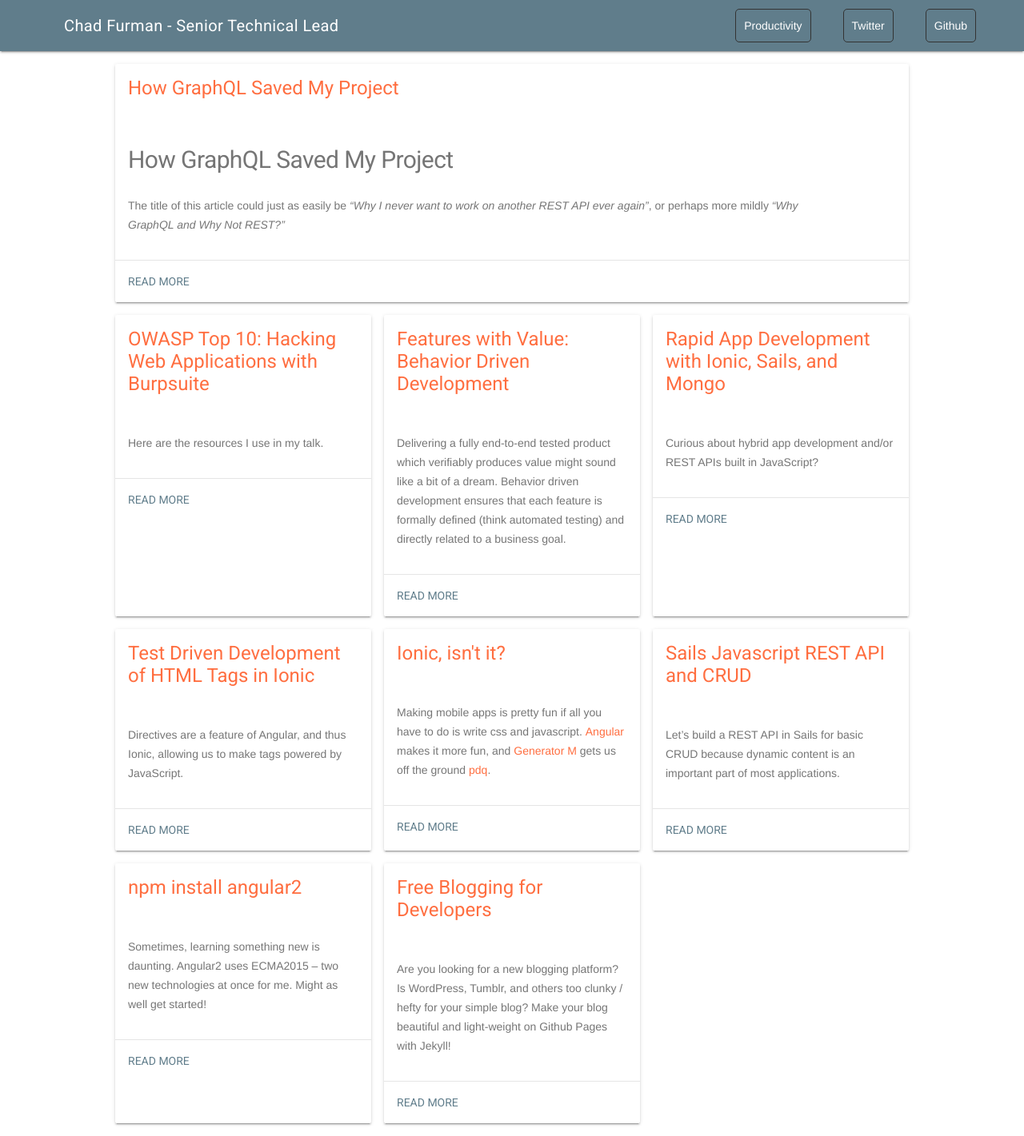
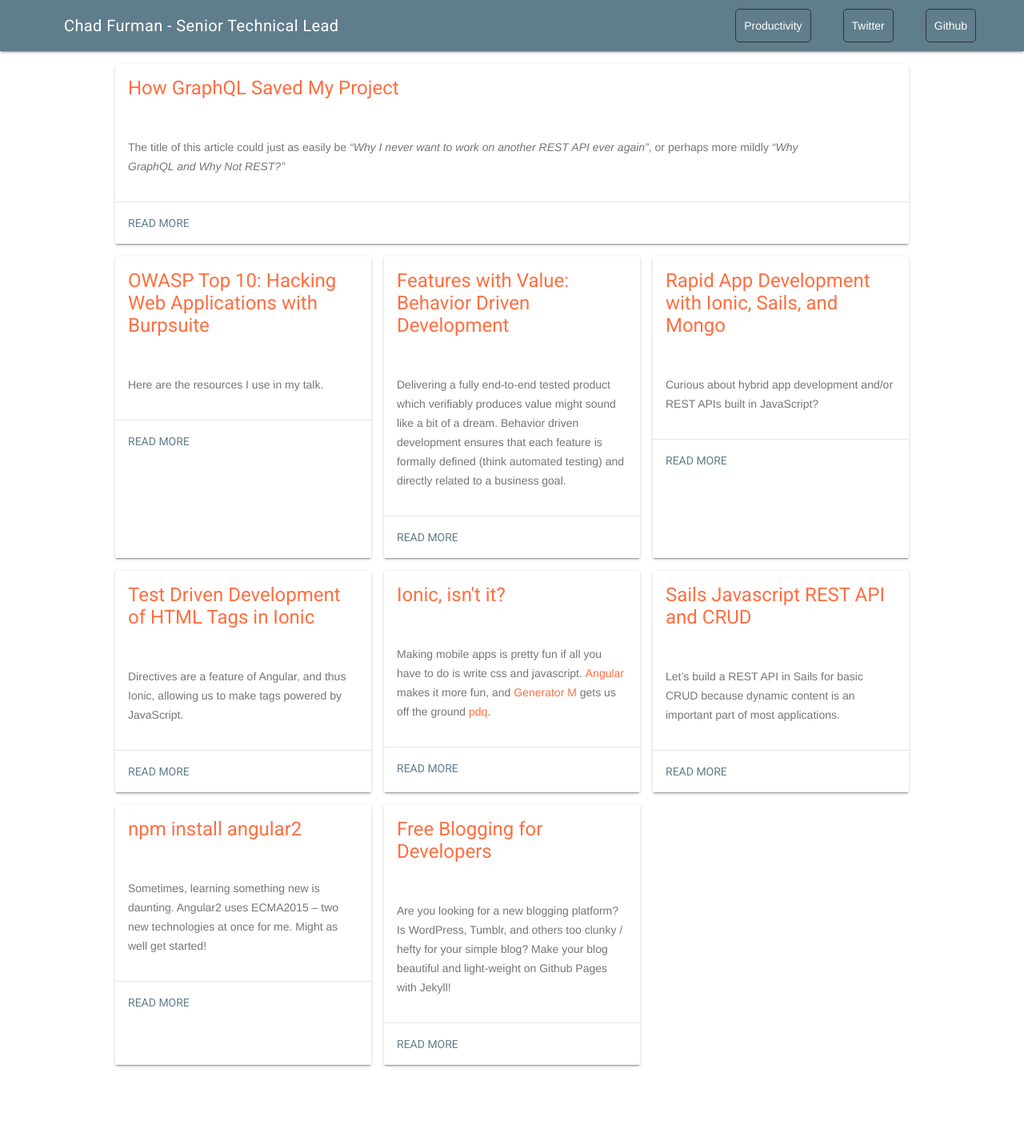
Before and after one commit to chadfurman/chadfurman.github.io, a Jekyll site: the page built from index.html, in a window 1280 px wide. Shown: the whole page at 80% size. Built offline with Jekyll 4.4.1, drawn with Linux system fonts in a browser that asks for light colours; Markdown is read by kramdown in place of the engine named in the settings; after the commit the page ends 1348 px from its top, so only the background shows below that; some of the changed lines change nothing that is shown.

Commit message:
Graphql post polish

```diff
--- a/_posts/2018-8-5-How-GraphQL-Saved-My-Project.markdown
+++ b/_posts/2018-8-5-How-GraphQL-Saved-My-Project.markdown
@@ -6,7 +6,6 @@
 tags: [graphql, web application development, enterprise applications, rest]
 ---
 
-# How GraphQL Saved My Project
 The title of this article could just as easily be *“Why I never want to work on another REST API ever again”*, or perhaps more mildly *“Why GraphQL and Why Not REST?”*
 
 I am writing this on the heels of a second read-through of [“REST vs GraphQL: A Critical Review”](https://blog.goodapi.co/rest-vs-graphql-a-critical-review-5f77392658e7) (found here: https://blog.goodapi.co/rest-vs-graphql-a-critical-review-5f77392658e7) and felt that Z’s article is minimizing the benefits of GraphQL in a way that makes REST look like it can still be a plausible solution to enterprise business needs.
@@ -88,7 +87,7 @@
 ##### Against: GraphQL does not scale / neglects the problems of the distributed system
 **Counter**: A GraphQL API can serve as a consistent gateway to microservices.  Alternatively, everytime you change the microservice API then all of your clients have to be updated.  See here for more discussion: https://stackoverflow.com/questions/38071714/graphql-and-microservice-architecture#38079681
 
-Also, if you are talking about requests per second, see the response above to the notion that GraphQL is not performant (i.e. upwards of 1500 RPS on a single server is not too shabby)
+Also, if you are talking about requests per second, see the response above to the notion that [GraphQL is not performant](#against-graphql-is-not-performant) (i.e. upwards of 1500 RPS on a single server is not too shabby)
 
 ##### Against: GraphQL does not support Code-on-Demand
 **Counter**: A GraphQL endpoint can return anything you ask it to.  It can return XML, JSON, or binary.  You can hook the express response object and overwrite it completely, returning early from execution and spit out a new mime-type if you want to.  However, the best way is likely to just return JSON in response to a query and, in that JSON, link to where the application can download the code-on-demand.
@@ -113,7 +112,7 @@
 You can pick.  I think you know what I would pick given the same choice :)
 
 ##### Against: GraphQL is not mature
-**Counter**: See my rebuttal below to the criticism that “GraphQL is not Enterprise-ready”.  GraphQL has matured nicely since 2015.
+**Counter**: See my rebuttal below to the criticism that [“GraphQL is not Enterprise-ready”](#against-graphql-is-not-enterprise-ready).  GraphQL has matured nicely since 2015.
 
 ##### Against: GraphQL does not have any printed books
 Really?  You put this in a picture of a table as a comparison point?  In June of 2018, there were certainly books published on GraphQL if you cared to look.  A quick google search for “GraphQL books” straight up disproves this.
```
